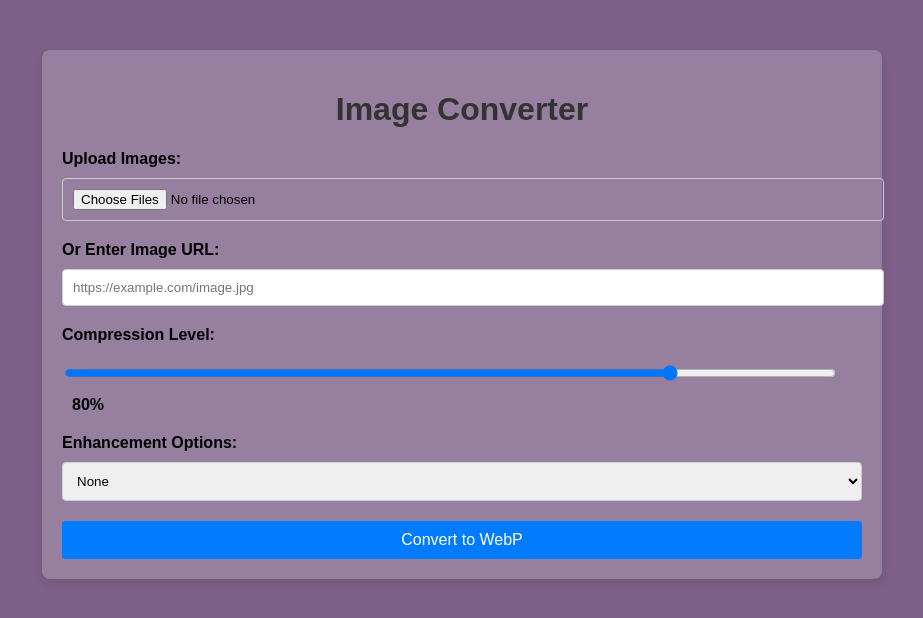
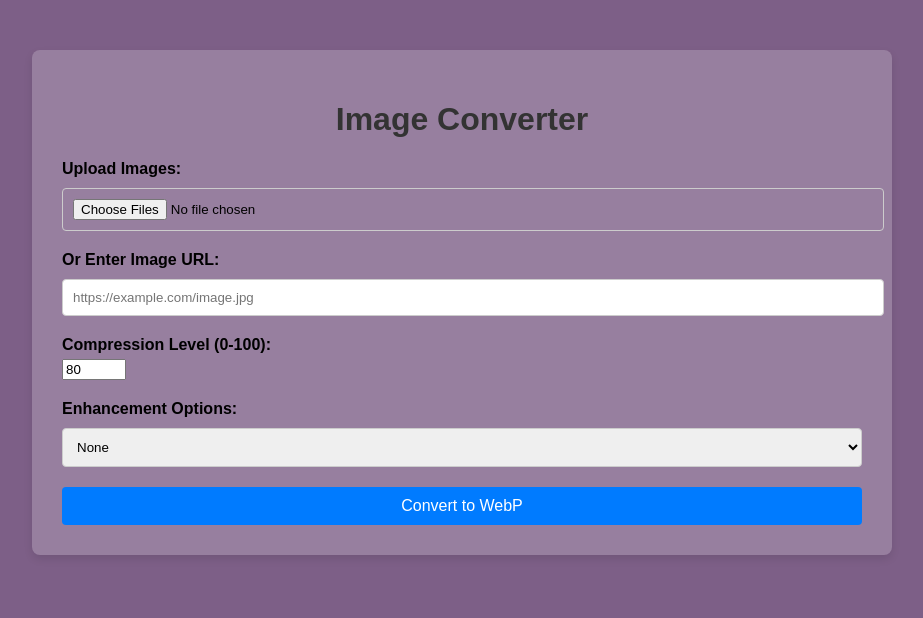
Before and after one commit to adarshxx07/PyImageOptim, a Flask app: page /image-converter in a window 1280 px wide. Shown: the top 618 px of the page, without its empty margins (178-1101 px from the left). Run offline with Flask 3, Linux system fonts and the light colour scheme; some libraries are stand-ins or nearby versions.

Commit message:
changes_done

```diff
--- a/static/css/converter.css
+++ b/static/css/converter.css
@@ -9,7 +9,7 @@ body {
     max-width: 800px;
     margin: 50px auto;
     background: rgba(255, 255, 255, 0.2); /* White background with 80% opacity */
-    padding: 20px;
+    padding: 30px;
     border-radius: 8px;
     box-shadow: 0 4px 8px rgba(0, 0, 0, 0.1);
 }
--- a/templates/image_converter.html
+++ b/templates/image_converter.html
@@ -19,9 +19,8 @@
                 <input type="url" id="image-url" name="image_url" placeholder="https://example.com/image.jpg">
             </div>
             <div class="form-group">
-                <label for="compression">Compression Level:</label>
-                <input type="range" id="compression" name="compression" min="0" max="100" value="80">
-                <span id="compression-value">80%</span>
+                <label for="compression">Compression Level (0-100):</label>
+                <input type="number" id="compression" name="compression" min="0" max="100" value="80" step="1">
             </div>
             <div class="form-group">
                 <label for="enhancement">Enhancement Options:</label>
```
Also changed, not shown: converted/adarsh_photo.webp (added), converted/ajay_photo.webp (added), converted/shiva_photo.webp (added), uploads/adarsh_photo.jpeg (added), uploads/ajay_photo.jpeg (added), uploads/shiva_photo.jpeg (added).
